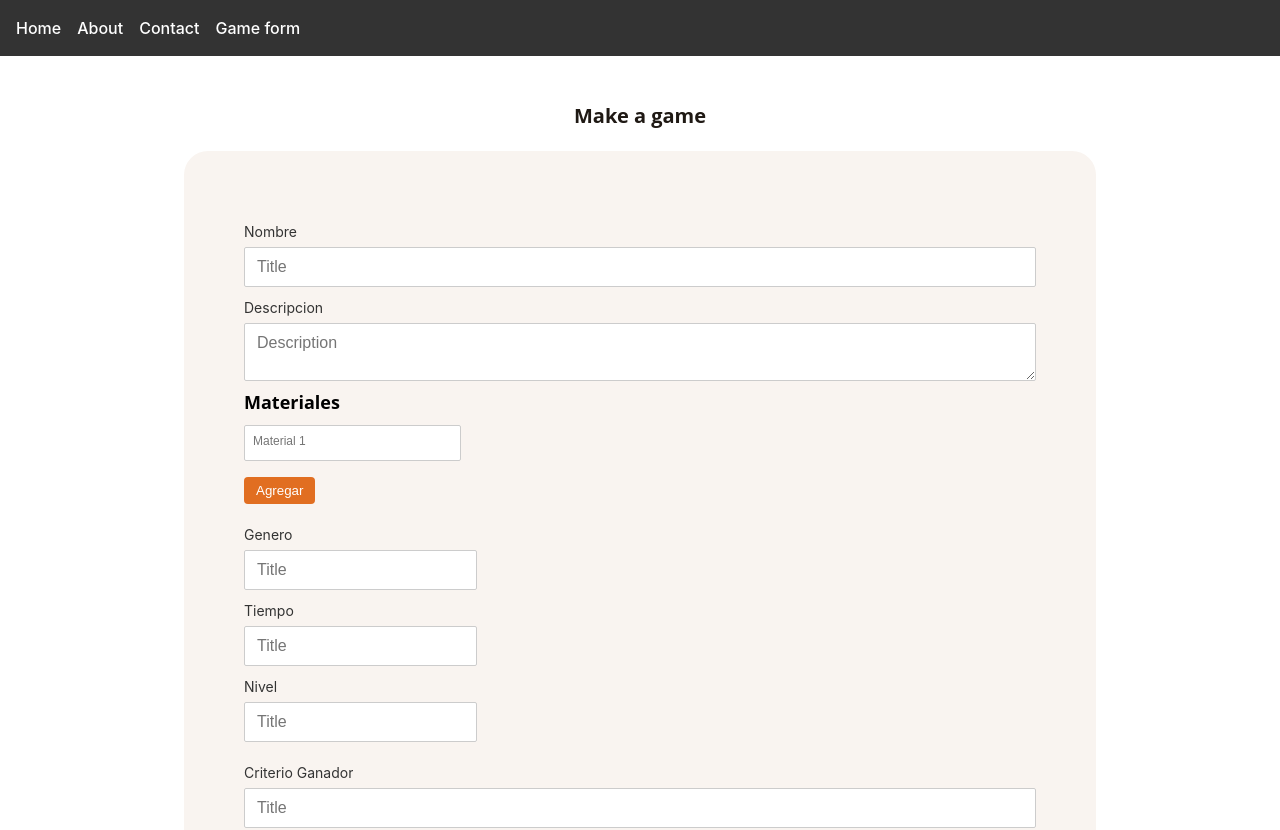
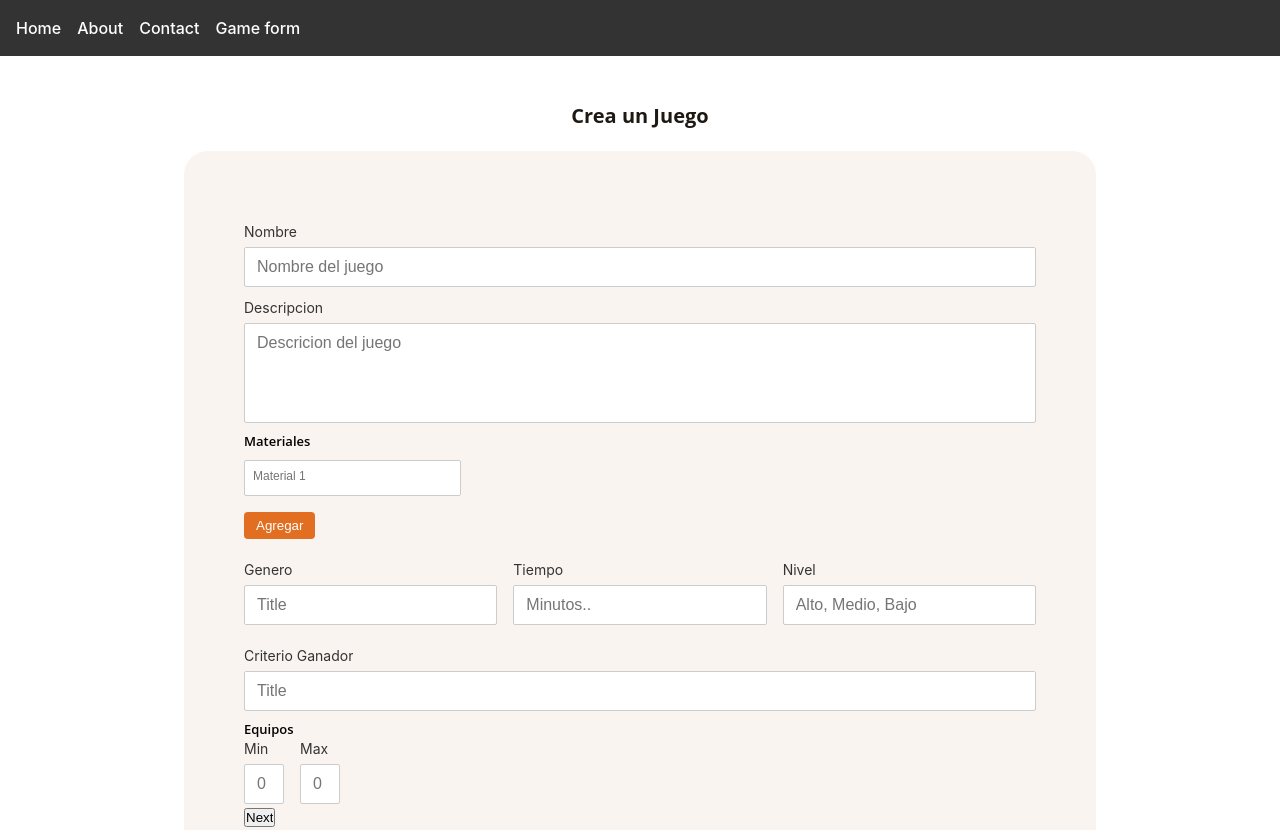
Before and after one commit to repositoryGamesUNAL/repositorioJuegos, a React (Vite) app in the folder games-repository-frontend/: page /game/1/1 in a window 1280 px wide. Shown: the top 830 px of the page. Built offline with nearby package versions, Linux system fonts and the light colour scheme.

Commit message:
feature: Estilos de el paso numero 1 del formulario terminado

```diff
--- a/games-repository-frontend/src/Components/molecules/inputList/inputList.module.scss
+++ b/games-repository-frontend/src/Components/molecules/inputList/inputList.module.scss
@@ -12,9 +12,8 @@ $orange: colors.$orange;
   }
 
   .title{
-    font-size: 1rem;
     font-weight: 600;
-    margin-bottom: 0.6rem;
+    font-size: 13px;
   }
 
   .description{
@@ -35,7 +34,6 @@ $orange: colors.$orange;
     display: flex;
     flex-wrap: wrap;
     column-gap: 16px;
-
   }
 
   .inputItem {
--- a/games-repository-frontend/src/Components/molecules/inputList/inputList.tsx
+++ b/games-repository-frontend/src/Components/molecules/inputList/inputList.tsx
@@ -80,7 +80,7 @@ const InputList: React.FC<InputListProps> = ({
 
 	return (
 		<div id={id} className={containerInputClasses}>
-			{title && <Headlines level="h4" text={title}/>}
+			{title && <Headlines level="h4" text={title} classNames={styles.title}/>}
 			{description && <p className={styles.description}>{description}</p>}
 			<div className={columnDiv}>
 			{inputs.map((input, index) => (
--- a/games-repository-frontend/src/Components/pages/GameForm2/gameForm.tsx
+++ b/games-repository-frontend/src/Components/pages/GameForm2/gameForm.tsx
@@ -8,7 +8,7 @@ const GameForm: React.FC = () => {
     return (
         <FormProvider>
             <div className={styles.container}>
-                <Headlines level="h3" text="Make a game" />
+                <Headlines level="h3" text="Crea un Juego" />
                 <MultiStepForm/>
             </div>
         </FormProvider>
--- a/games-repository-frontend/src/Components/pages/GameForm2/multiStepForm/Step1/Step1.module.scss
+++ b/games-repository-frontend/src/Components/pages/GameForm2/multiStepForm/Step1/Step1.module.scss
@@ -1,12 +1,46 @@
 .step1Container{
     width: 100%;
+
+    .horizontalInput{
+        display: flex;
+        gap: 1rem;
+    }
+
+    .equipoh4{
+        font-weight: 600;
+        font-size: 13px;
+    }
 
     .inputFather{
         width: 100%;
         margin-left: 0;
 
+        &--column{
+            flex: 1;
+        }
+
+        &--numeric{
+            width: 2.5rem;
+            margin: 0;
+        }
+
         .inputChild{
             width: 100%;
+            margin: 0;
+
+            &--description{
+                height: 6.25rem;
+                resize: none;
+            }
+
+            &--column{
+                margin-right: 0;
+            }
+
+            &--numeric{
+                width: 100%;
+                margin: 0;
+            }
         }
     }
 }
--- a/games-repository-frontend/src/Components/pages/GameForm2/multiStepForm/Step1/Step1.tsx
+++ b/games-repository-frontend/src/Components/pages/GameForm2/multiStepForm/Step1/Step1.tsx
@@ -3,6 +3,7 @@ import { useForm } from '../../hooks/useForm';
 import styles from './step1.module.scss';
 import Input from '../../../../atoms/input/input';
 import InputList from '../../../../molecules/inputList/inputList';
+import Headlines from '../../../../atoms/headlines/headlines';
 
 const Step1: React.FC = () => {
   	const { state, dispatch } = useForm();
@@ -16,6 +17,31 @@ const Step1: React.FC = () => {
 		dispatch({ type: 'NEXT_STEP' });
 	};
 
+	const descriptionStyle=[
+		styles.inputChild,
+		styles['inputChild--description']
+	  ].join(' ');
+
+	const columnInputs=[
+		styles.inputFather,
+		styles['inputFather--column']
+	].join(' ');
+
+	const columChildInputs=[
+		styles.inputChild,
+		styles['inputChild--column']
+	].join(' ');
+
+	const inputTeam=[
+		styles.inputChild,
+		styles['inputChild--numeric']
+	].join(' ');
+
+	const inputFatherInput=[
+		styles.inputFather,
+		styles['inputFather--numeric']
+	].join(' ');
+
 	return (
 		<div className={styles.step1Container}>
 			<Input
@@ -23,16 +49,16 @@ const Step1: React.FC = () => {
 				className={styles.inputChild}
 				type="text"
 				label='Nombre'
-				placeholder="Title"
+				placeholder="Nombre del juego"
 				squeare={true}
 			/>
 
 			<Input
 				containerClassName={styles.inputFather}
-				className={styles.inputChild}
+				className={descriptionStyle}
 				type="textarea"
 				label='Descripcion'
-				placeholder="Description"
+				placeholder="Descricion del juego"
 				squeare={true}
 			/>
 
@@ -42,24 +68,30 @@ const Step1: React.FC = () => {
 				title='Materiales'
 			/>
 
-			<div>
+			<div className={styles.horizontalInput}>
 				<Input
 					type="text"
 					label='Genero'
 					placeholder="Title"
-					squeare={true}
+                    squeare={true}
+                    className={columChildInputs}
+                    containerClassName={columnInputs}
 				/>
 				<Input
 					type="text"
 					label='Tiempo'
-					placeholder="Title"
-					squeare={true}
+					placeholder="Minutos.."
+                    squeare={true}
+                    className={columChildInputs}
+                    containerClassName={columnInputs}
 				/>
 				<Input
 					type="text"
 					label='Nivel'
-					placeholder="Title"
-					squeare={true}
+					placeholder="Alto, Medio, Bajo"
+                    squeare={true}
+                    className={columChildInputs}
+                    containerClassName={columnInputs}
 				/>
 			</div>
 			<Input
@@ -70,6 +102,25 @@ const Step1: React.FC = () => {
 				placeholder="Title"
 				squeare={true}
 			/>
+			<Headlines level={"h4"} text='Equipos' classNames={styles.equipoh4}/>
+			<div className={styles.horizontalInput}>
+				<Input
+					containerClassName={inputFatherInput}
+					className={inputTeam}
+					type="number"
+					label="Min"
+					placeholder="0"
+					squeare={true}
+				/>
+				<Input
+					containerClassName={inputFatherInput}
+					className={inputTeam}
+					type="number"
+					label="Max"
+					placeholder="0"
+					squeare={true}
+				/>
+			</div>
 
 			<form onSubmit={handleSubmit}>
 				<button type="submit">Next</button>
```
